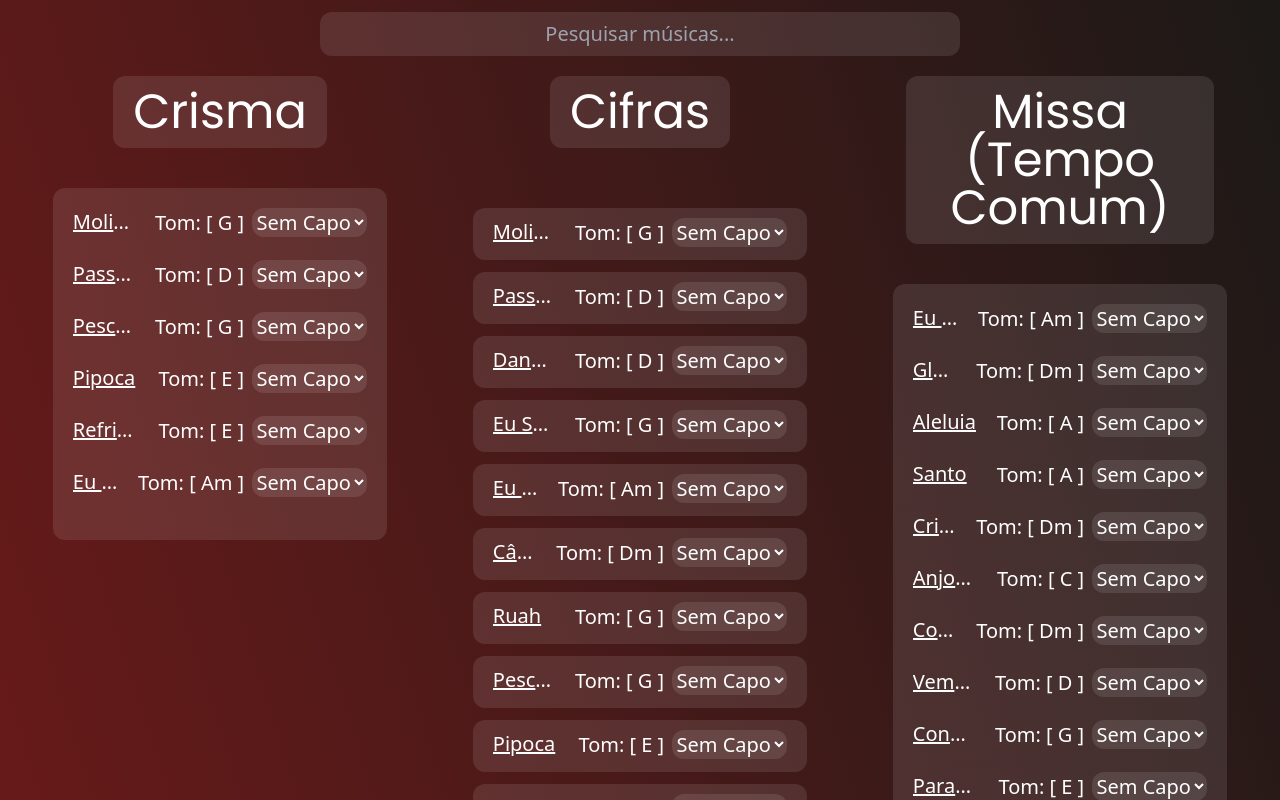
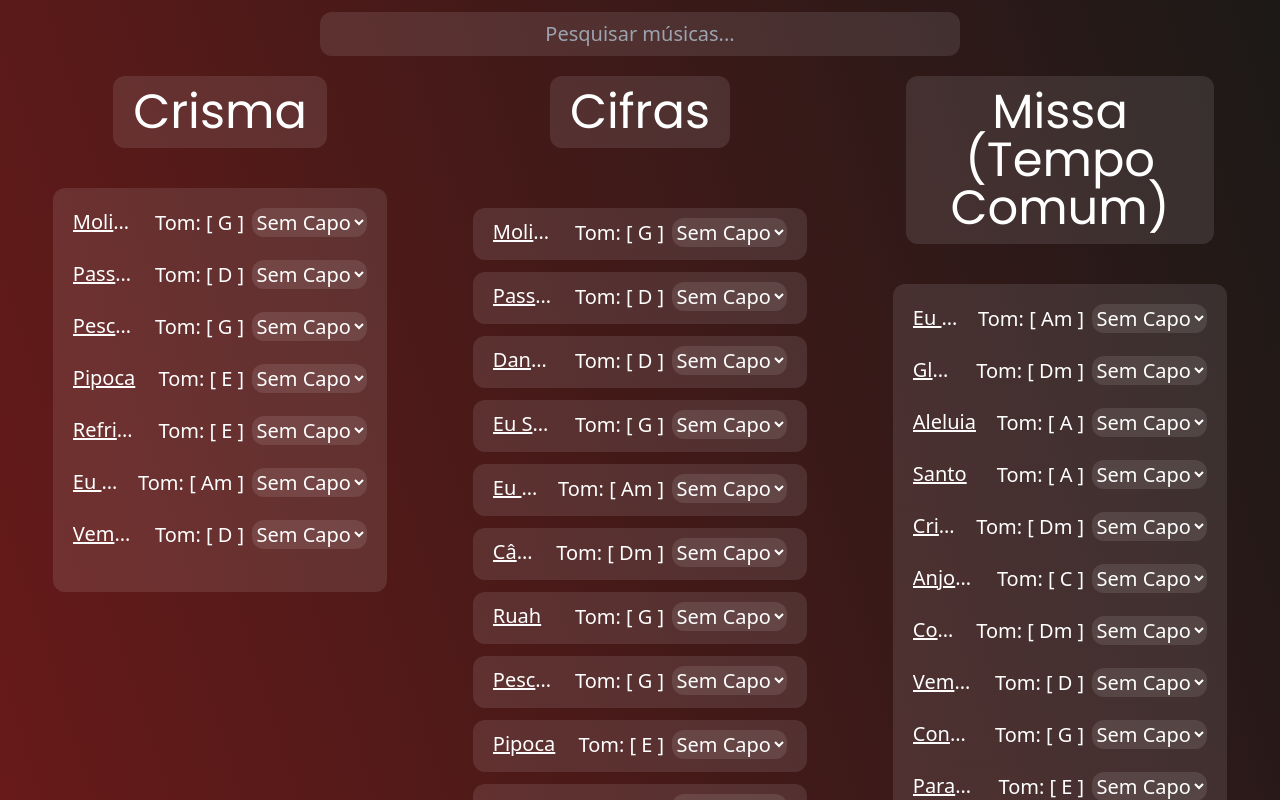
Before and after one commit to fukczun/cifras-de-chiquinho, a React (Create React App) app: page / in a window 1280 px wide. Shown: the top 800 px of the page. Built offline with nearby package versions, Linux system fonts and the light colour scheme; the HTML template or start-up script is replaced by a standard one.

Commit message:
colocar vem vem vem espirito santo em crisma

```diff
--- a/src/data/repertorios.js
+++ b/src/data/repertorios.js
@@ -11,6 +11,7 @@ export const repertorios = {
             pipoca: getCifra(Object.assign({}, cifrasSemEstrutura.pipoca), 'crisma', 'pipoca'),
             refrigeraMinhaAlma_SopraEmNos: getCifra(Object.assign({}, cifrasSemEstrutura.refrigeraMinhaAlma_SopraEmNos), 'crisma', 'refrigeraMinhaAlma_SopraEmNos'),
             euNavegarei: getCifra(Object.assign({}, cifrasSemEstrutura.euNavegarei), 'crisma', 'euNavegarei'),
+            vemVemVemEspiritoSanto: getCifra(Object.assign({}, cifrasSemEstrutura.vemVemVemEspiritoSanto), 'crisma', 'vemVemVemEspiritoSanto'),
         }
     },
     missaTempoComum: {
```
